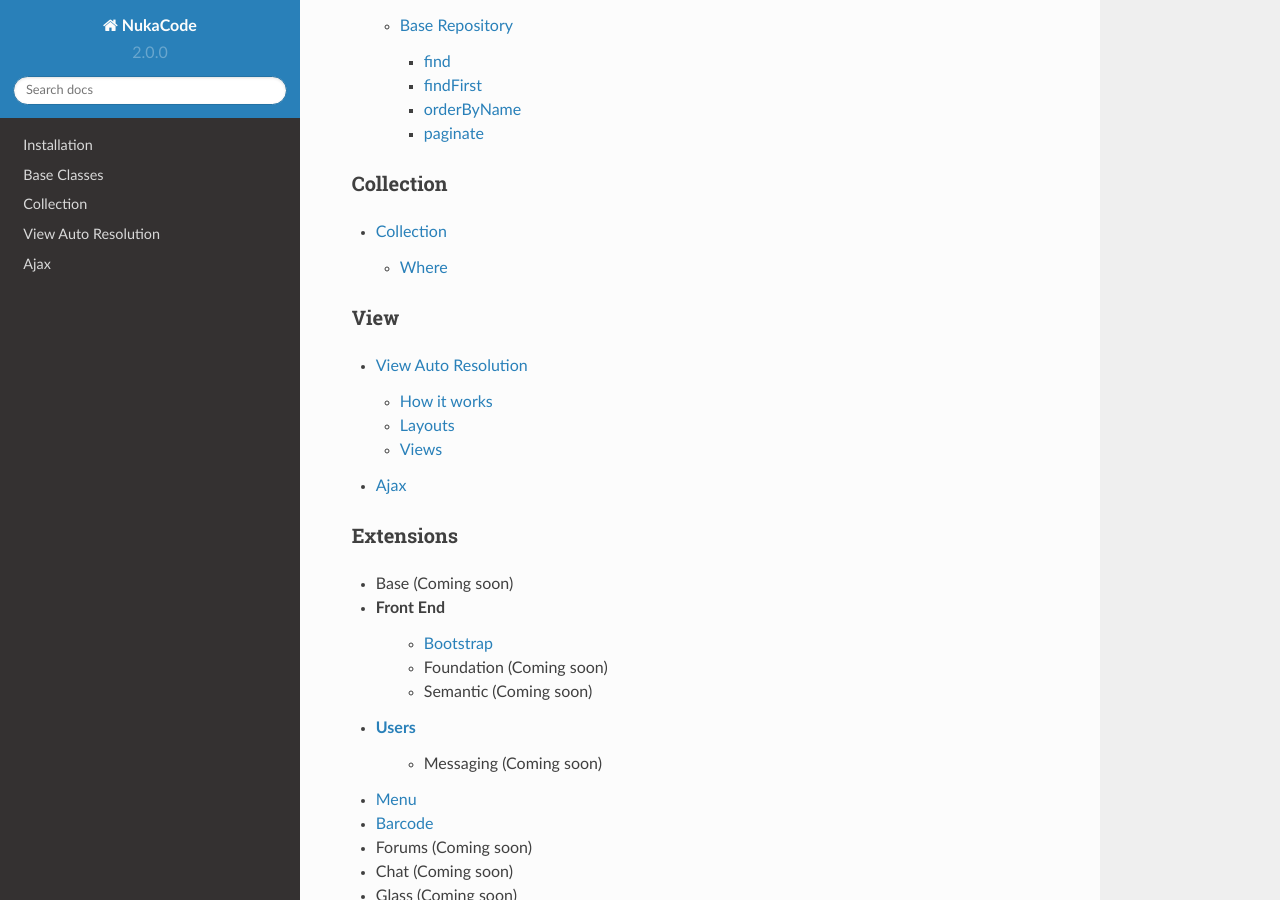
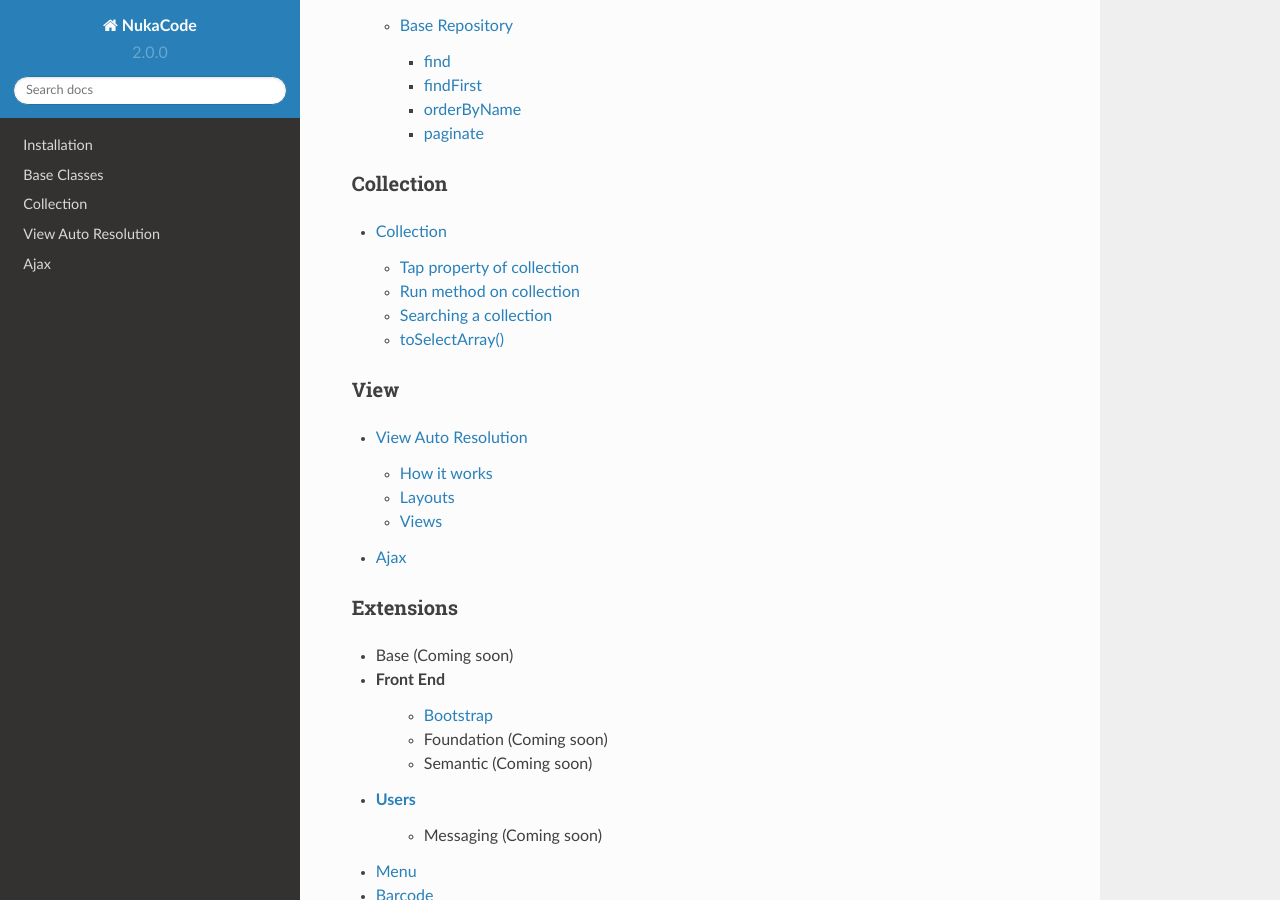
Before and after one commit to NukaCode/core, a Sphinx documentation site: the page built from docs/source/index.rst, in a window 1280 px wide and 900 px high, scrolled down 2069 px. Built offline with Sphinx 7.4.7 and the Read the Docs theme 2.0.0, drawn with Linux system fonts in a browser that asks for light colours; pages that are not in the unit, such as notebooks, are missing from menus; some of the changed lines change nothing that is shown.

Commit message:
Update collection.rst

```diff
--- a/docs/source/collection.rst
+++ b/docs/source/collection.rst
@@ -1,32 +1,59 @@
 Collection
 ========
 
-Where
+Tap property of collection
 -------
+If you have a collection you can tap a relationship of an object in the collection to get a new collection of the relationship data. You can also tap a property of the object in the collection to get a new collection of all instances of that property in that collection.
+::
+  $users = User::all();
+  $actions = $users->roles->actions;
+  $roleNames = $users->roles->name;
 
-where
-~~~~~~~~
+In this example, $actions would return a collection of all actions attached to all roles attached to the users.
+`$roleNames` would return a collection of every role name for each role the users are attached to.
 
-whereIn
-~~~~~~~~
+Run method on collection
+-------
+You can run a method on the entire collection such as `save()`, or `delete()`.  If you wanted to delete an entire collection you could do
+::
+  $users->roles->delete();
 
-whereBetween
-~~~~~~~~
+Searching a collection
+-------
+If you need to return a specific set of objects from a collection you can call the `getWhere()` method on the collection. This is a magic method used to search the collection.
+Get where can take several extra parameters by changing the method name.
 
-whereNull
-~~~~~~~~
+Method name convention
+~~~~~~~
+getWhere[ in | between | like | null | many ] [not] [ first | last ](mixed $column, mixes $value)
 
-whereLike
-~~~~~~~~
+Method parameters
+~~~~~~~
+================ ========================= ================
+Method Name      Parameters       Result
+================ ========================= ================
+getWhere         STRING $column            This will return all object in the collection that have the column `$column` that equals `$value`.
+                 STRING $value
+getWhereIn       STRING $column            This will return all objects in the collection where the column `$column` is in the array of `$values`.
+                 STRING $values
+getWhereBetween  STRING $column            This will return all objects in the collection where the column `$column` is between `$values[0]` and `$values[1]`.
+                 STRING $values
+getWhereLike     STRING $column            This will return all objects in the collection where column `$column` contains the sub string `$value`.
+                 STRING $value
+getWhereNull     STRING $column            This will return all objects in the collection where column `$column` is null.
+getWhereMany     ARRAY $columns => $values This will return all objects in the collection that match all where statements in the passed in array.
+================ ========================= ================
 
-Alternates
-~~~~~~~~
+toSelectArray()
+-------
+================ ================ ======== =======
+Parameters       Type             Required Default
+================ ================ ======== =======
+$firstOptionText string           No       'Select One'
+$id              string           No       'id'
+$name            string           No       'name'
+================ ================ ======== =======
 
-Not
-^^^^^^^^
-
-First
-^^^^^^^^
-
-Last
-^^^^^^^^
+This method takes a standard object from an eloquent call and converts it to an array usable by Laravel's form select method. This is used similarly to the Laravel `toJson()` or `toArray()` methods.
+::
+  $users = User::orderByNameAsc()->get()->toSelectArray( 'Select a user', 'uniqueId', 'username');
```
